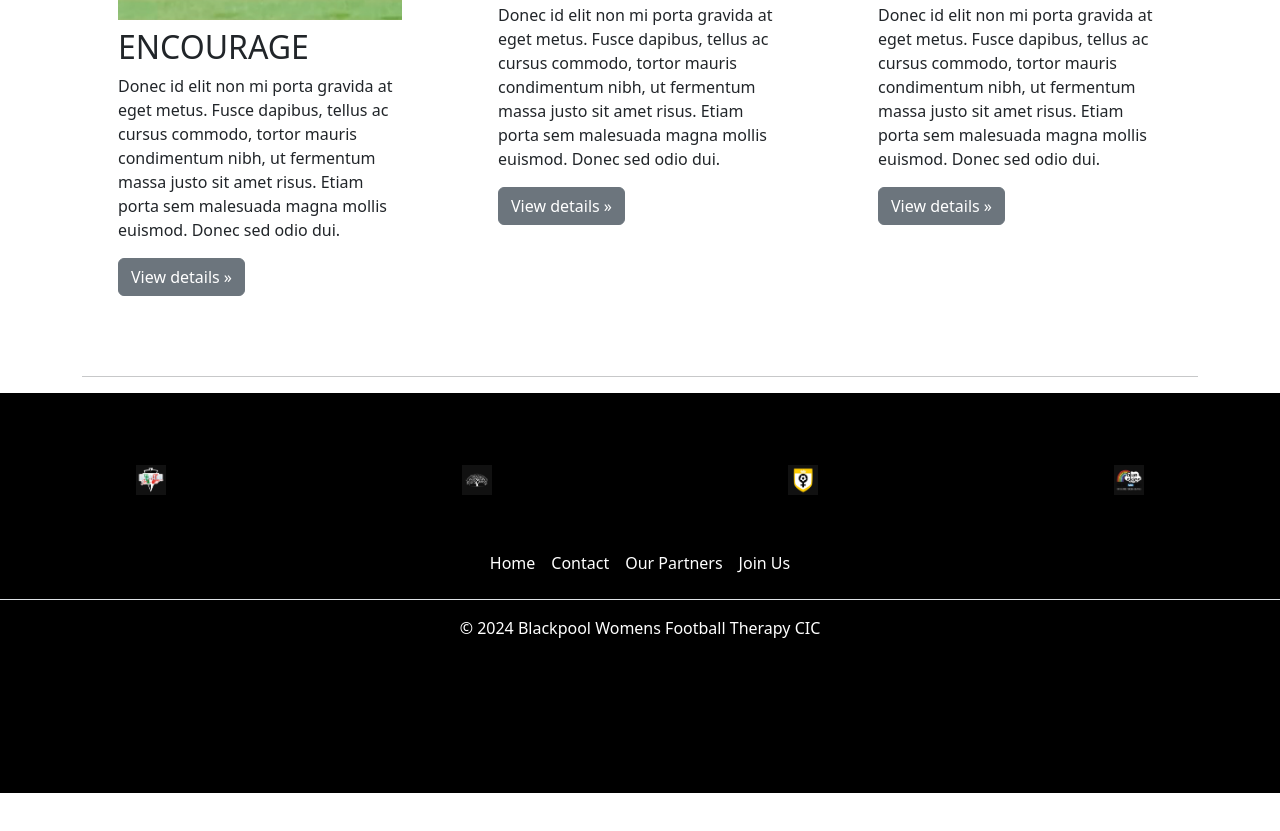
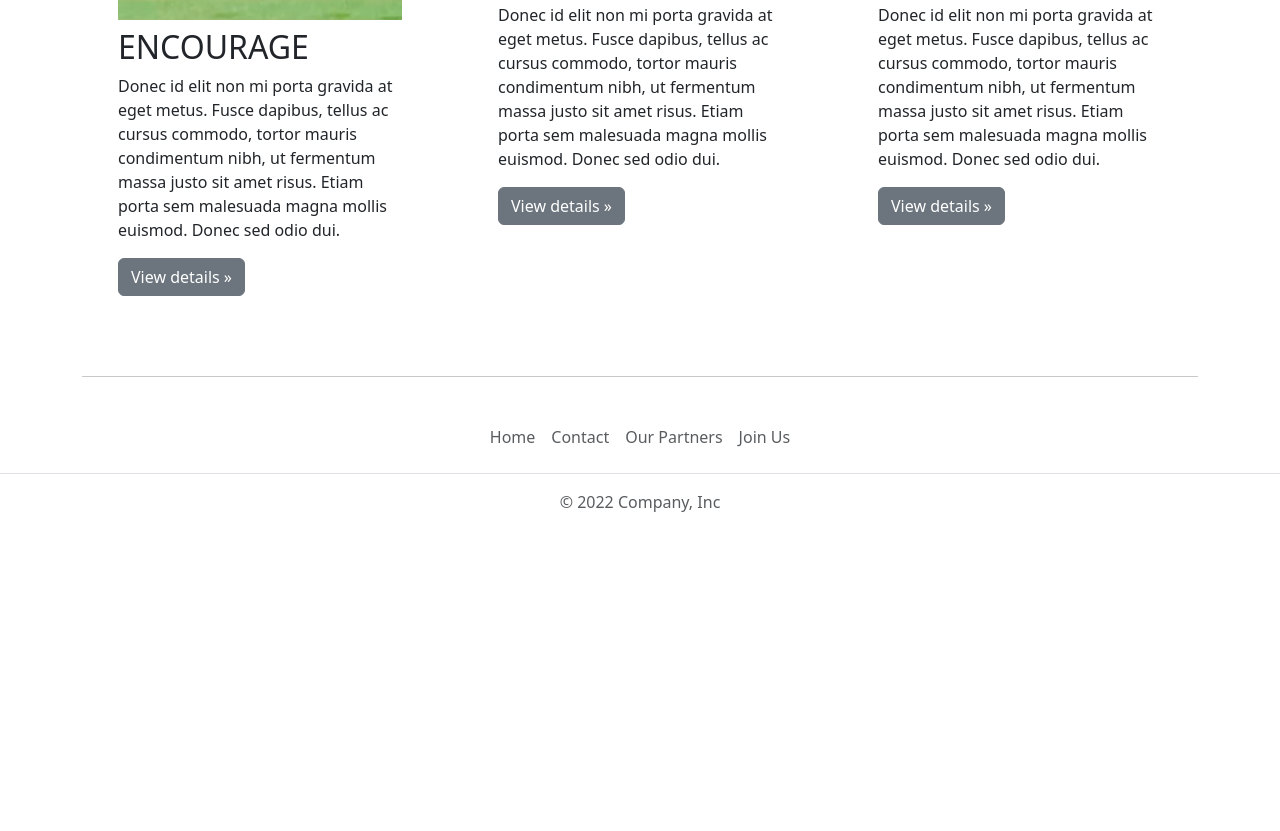
Before and after one commit to evee-maycock/BFTW, a plain HTML site: page index.html in a window 1280 px wide. Shown: the part 1158-1989 px from the top of the page. After the commit the page ends 1728 px from the top, so only its background shows below. Drawn offline with nearby package versions, Linux system fonts and the light colour scheme.

Commit message:
Reverted back to temp footer

```diff
--- a/Styling/style.css
+++ b/Styling/style.css
@@ -119,22 +119,13 @@
 }
 
 
-.nav-class{
+.nav_class{
 color: white;
 font-size: large;
 }
 
-.featured-image{
+.featured_image{
   height: 25vh;
   justify-content: center;
   align-items: center;
 }
-
-.footer-div{
-  background-color: black;
-  height: 50vh;
-}
-
-.featured-image{
-
-}
--- a/index.html
+++ b/index.html
@@ -24,22 +24,22 @@
           <div class="collapse navbar-collapse" id="navbarNavDropdown">
             <ul class="navbar-nav">
               <li class="nav-item">
-                <a class="nav-link nav-class Lato" aria-current="page" href="#">HOME</a>
+                <a class="nav-link nav_class Lato" aria-current="page" href="#">HOME</a>
               </li>
               <li class="nav-item ">
-                <a class="nav-link nav-class Lato" href="#">BFTW</a>
+                <a class="nav-link nav_class Lato" href="#">BFTW</a>
               </li>
               <li class="nav-item">
-                <a class="nav-link nav-class Lato" href="#">MEET THE TEAM</a>
+                <a class="nav-link nav_class Lato" href="#">MEET THE TEAM</a>
               </li>
               <li class="nav-item">
-                <a class="nav-link nav-class Lato" href="#">CONTACT</a>
+                <a class="nav-link nav_class Lato" href="#">CONTACT</a>
               </li>
               <li class="nav-item">
-                <a class="nav-link nav-class Lato" href="#">OUR PARTNERS</a>
+                <a class="nav-link nav_class Lato" href="#">OUR PARTNERS</a>
               </li>
               <li class="nav-item">
-                <a class="nav-link nav-class Lato" href="#">JOIN US</a>
+                <a class="nav-link nav_class Lato" href="#">JOIN US</a>
              </li>
             </ul>
           </div>
@@ -54,7 +54,7 @@
         <!-- Example row of columns -->
         <div class="row">
           <div class="col-md-4 p-5">
-            <div>
+            <div class="featured-image">
               <img src="./Images/1.png" width="100%">
             </div>
             <h2 class="pt-2">ENCOURAGE</h2>
@@ -63,7 +63,7 @@
 
           </div>
           <div class="col-md-4 p-5">
-            <div>
+            <div class="featured-image">
               <img src="./Images/2.png" width="100%">
             </div>
             <h2 class="pt-2">MOTIVATE</h2>
@@ -72,7 +72,7 @@
 
           </div>
           <div class="col-md-4 p-5">
-            <div>
+            <div class="featured-image">
               <img src="./Images/3.png" width="100%">
             </div>
             <h2 class="pt-2">INSPIRE</h2>
@@ -87,31 +87,16 @@
       </div>
 
       <footer class="py-3 my-4">
-        <div class="footer-div">
-          <div class="row row-cols-1 row-cols-sm-2 row-cols-md-3 row-cols-lg-4 g-4 py-5">
-            <div class="col d-flex align-items-center justify-content-center">
-              <img src="./Images/Partners/1.png" alt="tech crunch logo" height="30vh">
-            </div>
-            <div class="col d-flex align-items-center justify-content-center">
-              <img src="./Images/Partners/2.png"" alt="mashable logo" height="30vh">
-            </div>
-            <div class="col d-flex align-items-center justify-content-center">
-              <img src="./Images/Partners/3.png" alt="business insider logo" height="30vh">
-            </div>
-            <div class="col d-flex align-items-center justify-content-center">
-              <img src="./Images/Partners/4.png" alt="tnw logo" height="30vh">
-            </div>
-            </div>
+        <ul class="nav justify-content-center border-bottom pb-3 mb-3">
+          <li class="nav-item"><a href="#" class="nav-link px-2 text-muted">Home</a></li>
+          <li class="nav-item"><a href="#" class="nav-link px-2 text-muted">Contact</a></li>
+          <li class="nav-item"><a href="#" class="nav-link px-2 text-muted">Our Partners</a></li>
+          <li class="nav-item"><a href="#" class="nav-link px-2 text-muted">Join Us</a></li>
+        </ul>
+        <p class="text-center text-muted">© 2022 Company, Inc</p>
+      </footer>
 
-        <ul class="nav justify-content-center border-bottom pb-3 mb-3">
-          <li class="nav-item"><a href="#" class="nav-link px-2 text-white">Home</a></li>
-          <li class="nav-item"><a href="#" class="nav-link px-2 text-white">Contact</a></li>
-          <li class="nav-item"><a href="#" class="nav-link px-2 text-white">Our Partners</a></li>
-          <li class="nav-item"><a href="#" class="nav-link px-2 text-white">Join Us</a></li>
-        </ul>
-        <p class="text-center text-white">© 2024 Blackpool Womens Football Therapy CIC</p>
-      </div>
-      </footer>
+
     <script src="https://cdn.jsdelivr.net/npm/bootstrap@5.3.3/dist/js/bootstrap.bundle.min.js" integrity="sha384-YvpcrYf0tY3lHB60NNkmXc5s9fDVZLESaAA55NDzOxhy9GkcIdslK1eN7N6jIeHz" crossorigin="anonymous"></script>
 </body>
 </html>
```
Also changed, not shown: Images/Partners/1.png (deleted), Images/Partners/2.png (deleted), Images/Partners/3.png (deleted), Images/Partners/4.png (deleted), 2 other files.
